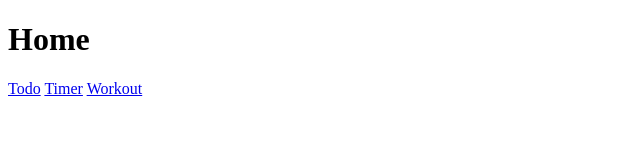
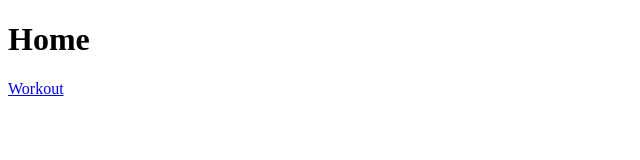
Before and after one commit to Areco892/Todo, a plain HTML site: page client/index.html in a window 1280 px wide. Shown: the whole page, without its empty margins (0-640 px from the left). Drawn offline with Linux system fonts and the light colour scheme.

Commit message:
Update the main page.

```diff
--- a/client/index.html
+++ b/client/index.html
@@ -7,8 +7,6 @@
     <body>
         <header>
             <h1>Home</h1>
-            <a href="gadgets/todo/todo.html">Todo</a>
-            <a href="gadgets/timer/timer.html">Timer</a>
             <a href="gadgets/workout/workout_plan.html">Workout</a>
         </header>
         <main>
```
